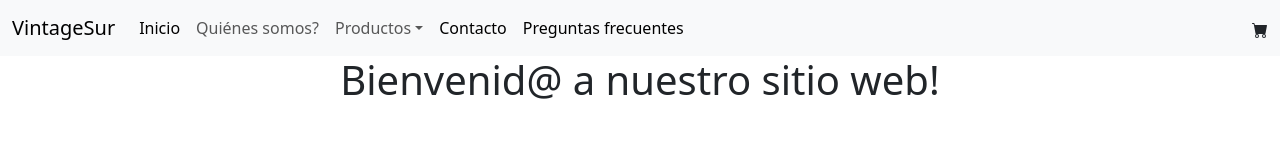
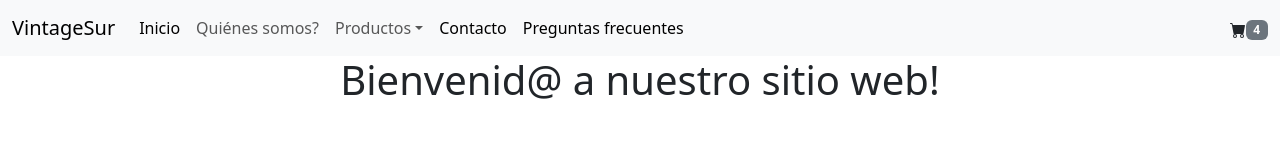
Before and after one commit to Jeremias85/Proyecto-react-coderhouse, a React (Create React App) app: page / in a window 1280 px wide. Shown: the top 160 px of the page. Built offline with nearby package versions, Linux system fonts and the light colour scheme.

Commit message:
Agrega badge con cantidad

```diff
--- a/src/components/CartWidget.js
+++ b/src/components/CartWidget.js
@@ -4,6 +4,7 @@ function CartWidget() {
     return (
         <div>
             <BsFillCartFill />
+            <span className="badge text-bg-secondary">4</span>
         </div>
     )
 }
```
